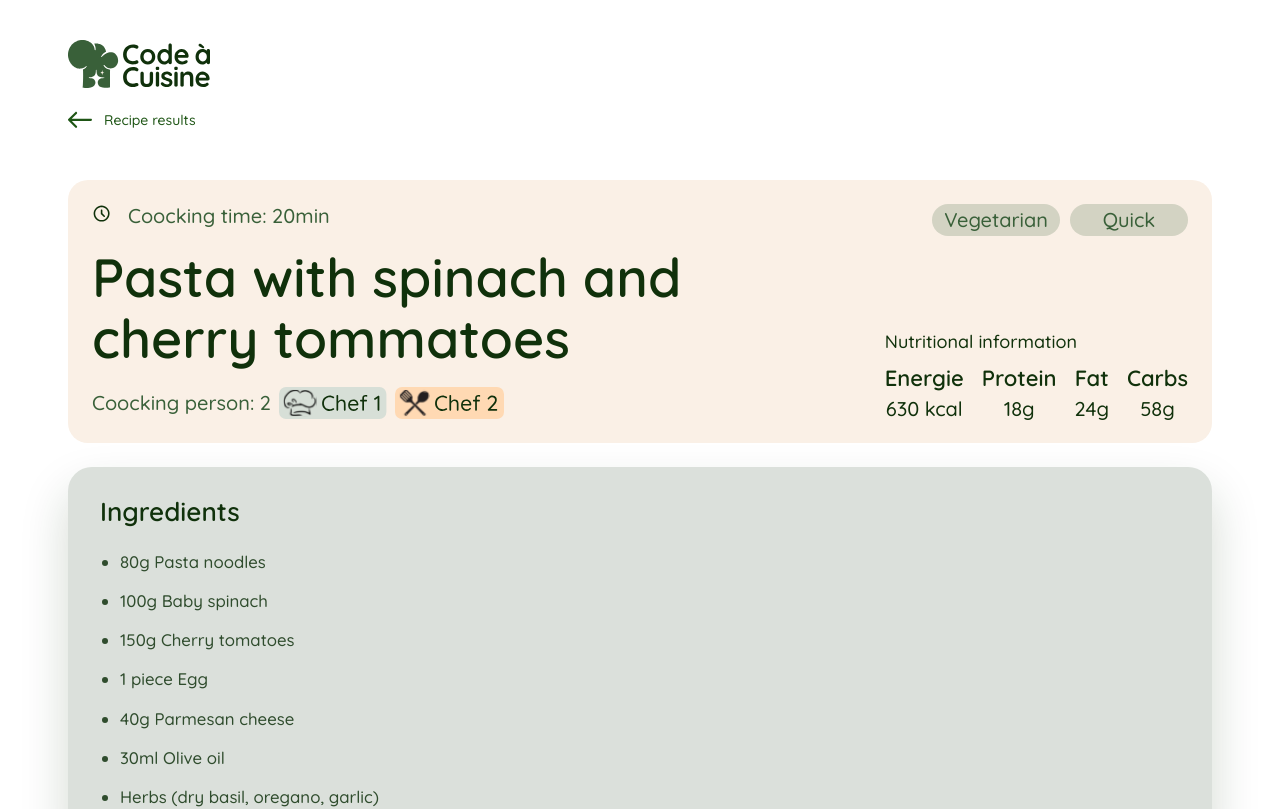
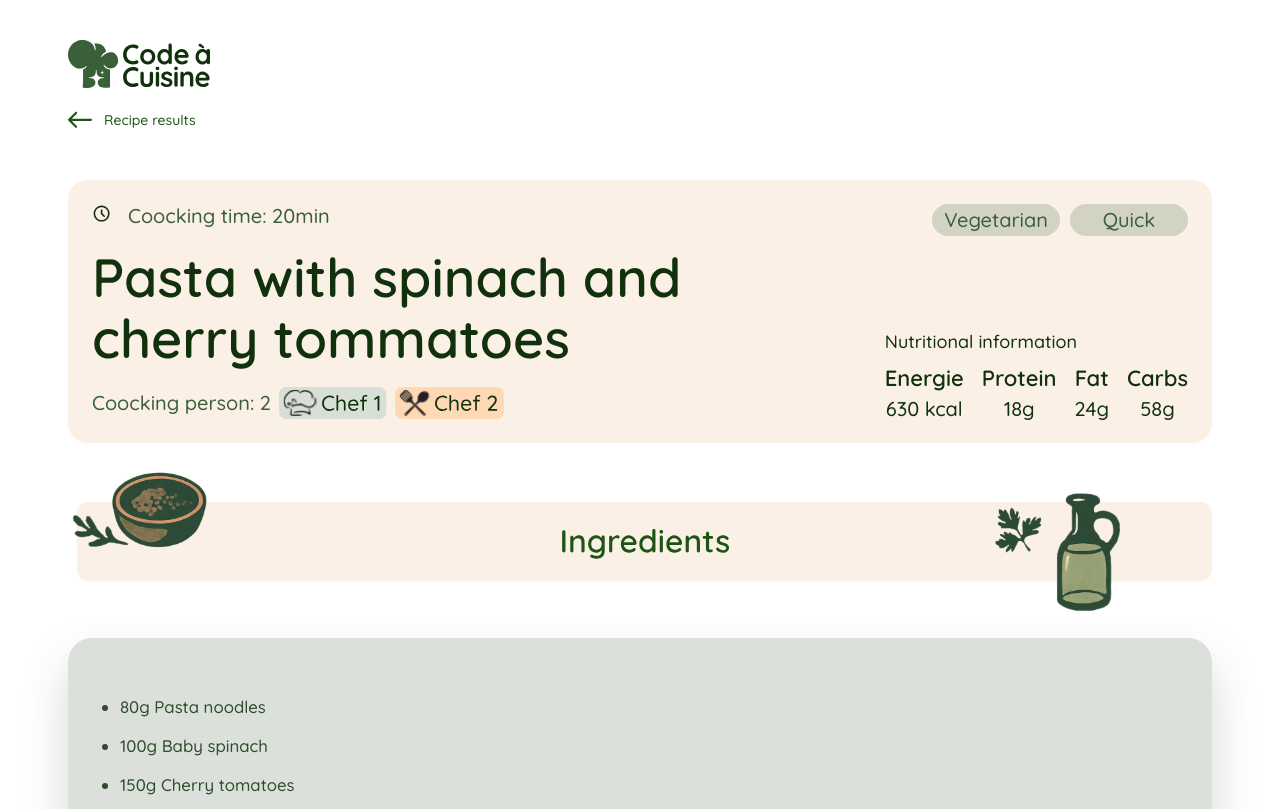
Before and after one commit to FatihYalcin42/code-cuisine, an Angular app: page /preparation in a window 1280 px wide. Shown: the top 809 px of the page. Built offline with nearby package versions, Linux system fonts and the light colour scheme.

Commit message:
feat: add the ingredients hero svg section to the recipe detail page

```diff
--- a/src/app/pages/preparation-page/preparation-page.html
+++ b/src/app/pages/preparation-page/preparation-page.html
@@ -69,8 +69,14 @@
         </div>
       </div>
 
+      <div class="preparation-section-hero" aria-hidden="true">
+        <img src="/Icons/Hero-view.svg" width="1152" height="148" alt="" />
+      </div>
+
       <section class="preparation-card" aria-labelledby="ingredients-title">
-        <h2 class="preparation-card-title" id="ingredients-title">Ingredients</h2>
+        <h2 class="preparation-card-title preparation-card-title-sr-only" id="ingredients-title">
+          Ingredients
+        </h2>
         <ul class="preparation-list">
           @for (ingredient of recipe.ingredients; track ingredient) {
             <li>{{ ingredient }}</li>
--- a/src/app/pages/preparation-page/preparation-page.scss
+++ b/src/app/pages/preparation-page/preparation-page.scss
@@ -73,6 +73,16 @@
 .preparation-shell {
   display: grid;
   gap: 24px;
+}
+
+.preparation-section-hero {
+  width: 100%;
+}
+
+.preparation-section-hero img {
+  display: block;
+  width: 100%;
+  height: auto;
 }
 
 .preparation-intro,
@@ -275,6 +285,18 @@
   line-height: 1;
 }
 
+.preparation-card-title-sr-only {
+  position: absolute;
+  width: 1px;
+  height: 1px;
+  padding: 0;
+  margin: -1px;
+  overflow: hidden;
+  clip: rect(0 0 0 0);
+  white-space: nowrap;
+  border: 0;
+}
+
 .preparation-list,
 .preparation-steps {
   display: grid;
```
Also changed, not shown: public/Icons/Hero-view.svg (added), public/Icons/ingredients-header.svg (added).
